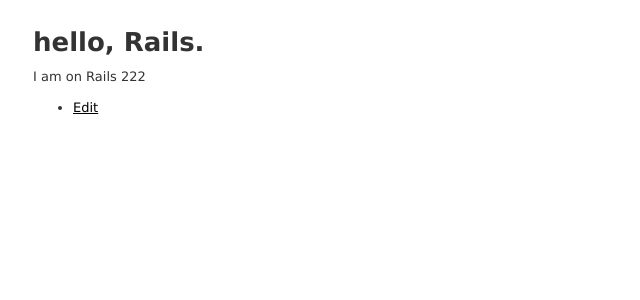
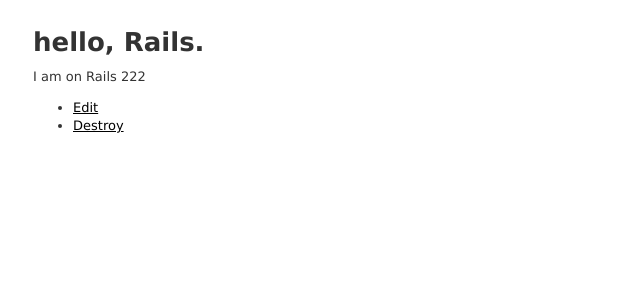
Before and after one commit to HoffmanZheng/Ruby-Demo, a Rails app: page /articles/1 in a window 1280 px wide. Shown: the top 300 px of the page, without its empty margins (0-640 px from the left). Run offline with Rails 7, Linux system fonts and the light colour scheme; data comes from the database, SQL or seed files in the repository; both versions use the stored data as it was after the commit; style sheets or scripts are compiled from the project's sources.

Commit message:
article delete: method, comfirmation

```diff
--- a/Ruby on Rails/blog/app/controllers/articles_controller.rb
+++ b/Ruby on Rails/blog/app/controllers/articles_controller.rb
@@ -44,6 +44,13 @@
     end
   end
 
+  def destroy
+    @article = Article.find(params[:id])
+    @article.destroy
+
+    redirect_to articles_path
+  end
+
   # ---> [strong typing]: specify what values are allowed in param
   private
     def article_params
--- a/Ruby on Rails/blog/app/views/articles/show.html.erb
+++ b/Ruby on Rails/blog/app/views/articles/show.html.erb
@@ -3,4 +3,6 @@
 
 <ul>
     <li><%= link_to "Edit", edit_article_path(@article) %></li>
+    <li><%= link_to "Destroy", article_path(@article), method: :delete, data: { confirm: "Are you sure?" } %></li>
+    <%# confirmation dialog to appear %>
 </ul>
```
Also changed, not shown: Ruby on Rails/blog/db/development.sqlite3, 1 other file.
